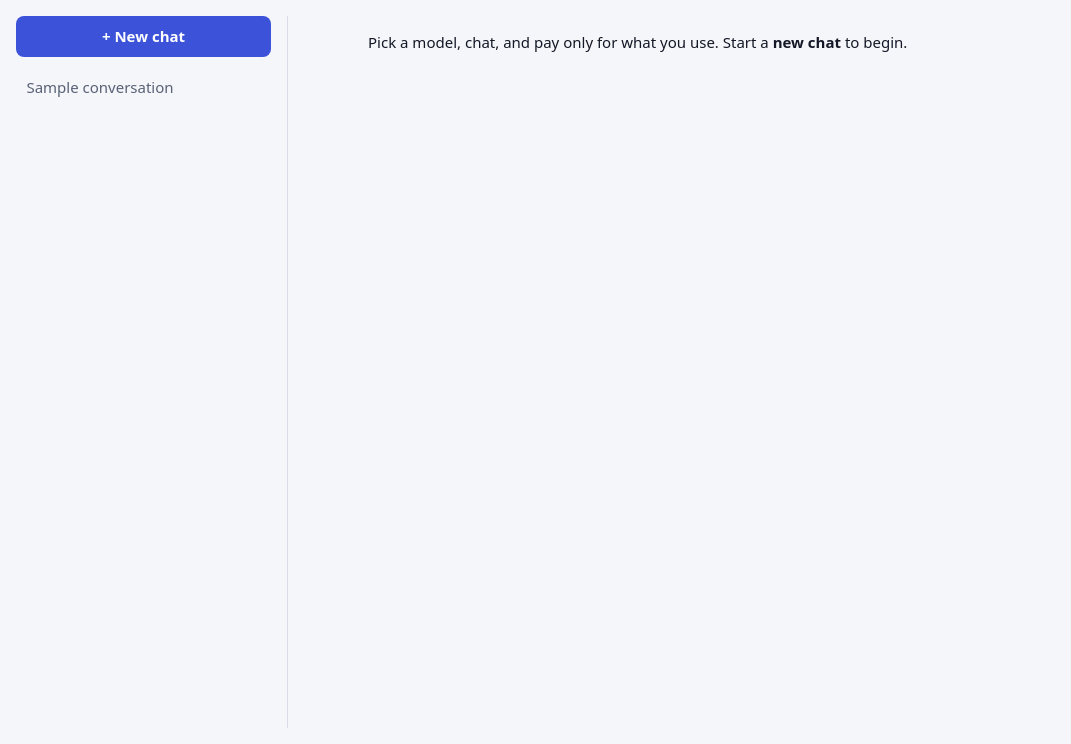
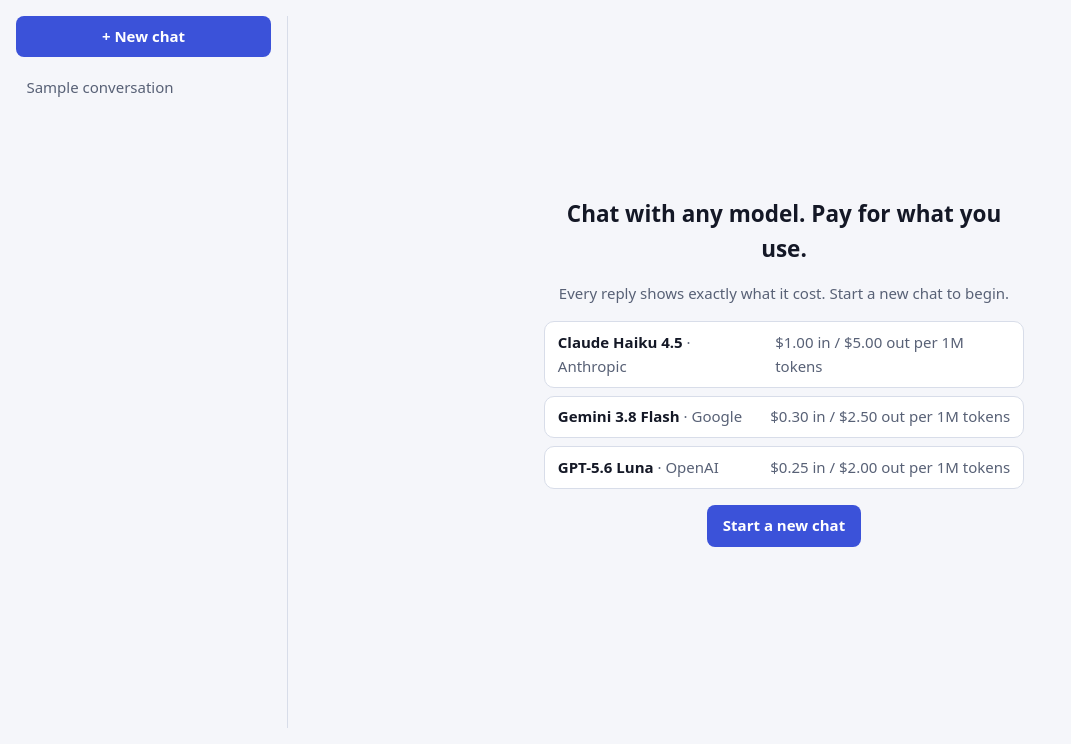
Before and after one commit to beeheado/-ITENT-45--midterm-litechat_dupe, a Django app: page / in a window 1280 px wide. Shown: the part 56-800 px from the top of the page, without its empty margins (0-1071 px from the left). Run offline with Django 5.2, Linux system fonts and the light colour scheme; a user stored in the database is signed in; data comes from the database, SQL or seed files in the repository; tables that the repository leaves empty hold one stand-in row (values such as "Sample post").

Commit message:
feat: chat bubbles, thinking indicator, copy button, auto-growing composer and landing state
Co-Authored-By: Claude Sonnet 5.5 <noreply@anthropic.com>

```diff
--- a/core/views.py
+++ b/core/views.py
@@ -34,7 +34,9 @@ def _sidebar(request):
 
 @login_required
 def chat_home(request):
-    return render(request, "chat.html", {"conversations": _sidebar(request), "conversation": None})
+    return render(request, "chat.html", {
+        "conversations": _sidebar(request), "conversation": None, "models": LLMModel.objects.filter(is_active=True),
+    })
 
 
 @login_required
--- a/templates/chat.html
+++ b/templates/chat.html
@@ -3,46 +3,64 @@
 {% block title %}{{ conversation.title|default:"Darkchat" }}{% endblock %}
 {% block content %}
 <div class="layout">
-  <aside class="sidebar">
+  <aside class="sidebar" aria-label="Conversations">
     <form method="post" action="{% url 'new_conversation' %}">{% csrf_token %}<button>+ New chat</button></form>
     <ul>
       {% for c in conversations %}
-        <li class="{% if conversation and c.pk == conversation.pk %}active{% endif %}"><a href="{% url 'conversation' c.pk %}">{{ c.title }}</a></li>
-      {% empty %}<li class="muted">No chats yet</li>{% endfor %}
+        <li class="{% if conversation and c.pk == conversation.pk %}active{% endif %}"><a href="{% url 'conversation' c.pk %}" {% if conversation and c.pk == conversation.pk %}aria-current="page"{% endif %}>{{ c.title }}</a></li>
+      {% empty %}<li class="muted" style="padding:.45rem .65rem">No chats yet</li>{% endfor %}
     </ul>
   </aside>
 
   <section class="chat">
   {% if not conversation %}
-    <p>Pick a model, chat, and pay only for what you use. Start a <strong>new chat</strong> to begin.</p>
+    <div class="empty">
+      <h2>Chat with any model. Pay for what you use.</h2>
+      <p>Every reply shows exactly what it cost. Start a new chat to begin.</p>
+      <div class="models" aria-label="Available models">
+        {% for m in models %}
+          <div><span><strong>{{ m.display_name }}</strong> <span class="muted">· {{ m.get_provider_display }}</span></span>
+          <span class="muted">${{ m.input_price_micros_per_mtok|price_per_mtok }} in / ${{ m.output_price_micros_per_mtok|price_per_mtok }} out per 1M tokens</span></div>
+        {% endfor %}
+      </div>
+      <form method="post" action="{% url 'new_conversation' %}">{% csrf_token %}<button>Start a new chat</button></form>
+    </div>
   {% else %}
     <div class="convhead">
-      <form method="post" action="{% url 'rename' conversation.pk %}" class="inline">{% csrf_token %}
-        <input name="title" value="{{ conversation.title }}" maxlength="200" aria-label="Chat title"><button>Rename</button></form>
+      <form method="post" action="{% url 'rename' conversation.pk %}">{% csrf_token %}
+        <input name="title" value="{{ conversation.title }}" maxlength="200" aria-label="Chat title"><button class="secondary">Rename</button></form>
       <form method="post" action="{% url 'delete' conversation.pk %}" class="inline" onsubmit="return confirm('Delete this chat?')">{% csrf_token %}
         <button class="danger">Delete</button></form>
     </div>
-    <div class="messages" id="messages">
+    <div class="messages" id="messages" aria-label="Messages">
       {% for m in chat_messages %}
-        <div class="msg {{ m.role }} {% if m.status == 'failed' or m.status == 'cancelled' %}failed{% endif %}">
+        <article class="msg {{ m.role }} {% if m.status == 'failed' or m.status == 'cancelled' %}failed{% endif %}">
+          <div class="who">{% if m.role == "user" %}You{% else %}{{ m.model.display_name|default:"Assistant" }}{% endif %}</div>
           {% if m.reasoning %}<details class="reasoning"><summary>Reasoning</summary>{{ m.reasoning }}</details>{% endif %}
-          {{ m.content }}
+          <div class="body">{{ m.content }}</div>
           {% if m.error %}<div class="notice">{{ m.error }}</div>{% endif %}
-          {% if m.role == "assistant" %}<div class="meta">{{ m.model.display_name }} · {{ m.input_tokens }} in / {{ m.output_tokens }} out · ${{ m.cost_micros|usd:6 }}</div>{% endif %}
-        </div>
+          {% if m.role == "assistant" %}<div class="meta"><span>{{ m.input_tokens }} in / {{ m.output_tokens }} out · ${{ m.cost_micros|usd:6 }}</span>{% if m.content %}<button type="button" class="copy">Copy</button>{% endif %}</div>{% endif %}
+        </article>
+      {% empty %}
+        <div class="empty" id="empty-hint"><h2>Ask anything</h2><p>Pick a model below and send your first message.</p></div>
       {% endfor %}
     </div>
-    <div class="notice" id="error"></div>
+    <div id="error" role="alert"></div>
+    <div class="composer-wrap">
       <form class="composer" id="composer" method="post" action="{% url 'send' conversation.pk %}">
         {% csrf_token %}
-      <select name="model" id="model">
+        <textarea name="content" id="content" rows="1" placeholder="Message" aria-label="Message" required></textarea>
+        <div class="row">
+          <select name="model" id="model" aria-label="Model">
             {% for m in models %}
-          <option value="{{ m.pk }}" {% if m.pk == conversation.model_id %}selected{% endif %}>{{ m.display_name }} · {{ m.get_provider_display }} · ${{ m.input_price_micros_per_mtok|price_per_mtok }}/${{ m.output_price_micros_per_mtok|price_per_mtok }} per 1M tok</option>
+              <option value="{{ m.pk }}" {% if m.pk == conversation.model_id %}selected{% endif %}>{{ m.display_name }} · {{ m.get_provider_display }} · ${{ m.input_price_micros_per_mtok|price_per_mtok }}/${{ m.output_price_micros_per_mtok|price_per_mtok }} per 1M</option>
             {% endfor %}
           </select>
-      <textarea name="content" id="content" rows="2" placeholder="Message" required></textarea>
+          <span class="hint">Enter to send · Shift+Enter for a new line</span>
           <button id="send">Send</button>
+        </div>
       </form>
+    </div>
   {% endif %}
   </section>
 </div>
@@ -54,40 +72,77 @@
         err = document.getElementById("error"), input = document.getElementById("content"),
         btn = document.getElementById("send"), balance = document.querySelector(".balance");
   const usd = (m, p) => (m / 1e6).toFixed(p);
-  const bubble = (cls, text) => { const d = document.createElement("div"); d.className = "msg " + cls; d.textContent = text; box.appendChild(d); box.scrollTop = box.scrollHeight; return d; };
-  box.scrollTop = box.scrollHeight;
-  input.addEventListener("keydown", e => { if (e.key === "Enter" && !e.shiftKey) { e.preventDefault(); form.requestSubmit(); } });
+  const toBottom = () => { box.scrollTop = box.scrollHeight; };
+  const modelName = () => { const o = form.model.options[form.model.selectedIndex]; return o ? o.text.split(" · ")[0] : "Assistant"; };
+
+  function el(tag, cls, text) { const n = document.createElement(tag); if (cls) n.className = cls; if (text !== undefined) n.textContent = text; return n; }
+  function message(role, who) {
+    const hint = document.getElementById("empty-hint"); if (hint) hint.remove();
+    const root = el("article", "msg " + role), body = el("div", "body");
+    root.append(el("div", "who", who), body); box.appendChild(root); toBottom();
+    return { root, body };
+  }
+  function attachCopy(container, body) {
+    const b = el("button", "copy", "Copy"); b.type = "button"; container.appendChild(b); wireCopy(b, body);
+  }
+  function wireCopy(b, body) {
+    b.addEventListener("click", async () => {
+      try { await navigator.clipboard.writeText(body.textContent); b.textContent = "Copied"; }
+      catch (_) { b.textContent = "Press Ctrl/Cmd+C"; }
+      setTimeout(() => { b.textContent = "Copy"; }, 1500);
+    });
+  }
+  // Wire copy buttons on server-rendered replies.
+  box.querySelectorAll(".msg.assistant").forEach(m => { const b = m.querySelector(".copy"); if (b) wireCopy(b, m.querySelector(".body")); });
+
+  function grow() { input.style.height = "auto"; input.style.height = Math.min(input.scrollHeight, 192) + "px"; }
+  input.addEventListener("input", grow);
+  input.addEventListener("keydown", e => { if (e.key === "Enter" && !e.shiftKey && !e.isComposing) { e.preventDefault(); form.requestSubmit(); } });
+  toBottom();
 
   form.addEventListener("submit", async (e) => {
     e.preventDefault();
     err.textContent = "";
-    const body = new FormData(form), text = input.value.trim();
+    const text = input.value.trim();
     if (!text) return;
-    btn.disabled = true;
-    const res = await fetch(form.action, { method: "POST", body, credentials: "same-origin" });
+    const body = new FormData(form);
+    btn.disabled = true; btn.textContent = "Sending…";
+    const restore = () => { btn.disabled = false; btn.textContent = "Send"; input.focus(); };
+    let res;
+    try { res = await fetch(form.action, { method: "POST", body, credentials: "same-origin" }); }
+    catch (_) { err.textContent = "Couldn't reach the server. Check your connection and try again."; restore(); return; }
     if (!res.ok) {
       let msg = "Something went wrong."; try { msg = (await res.json()).error || msg; } catch (_) {}
-      err.textContent = msg; btn.disabled = false; return;
+      err.textContent = msg; restore(); return;
     }
-    bubble("user", text); input.value = "";
-    const out = bubble("assistant", ""), body_el = document.createTextNode(""), meta = document.createElement("div");
-    let details = null, reasoningText = null;
-    meta.className = "meta"; out.append(body_el, meta);
-    const reader = res.body.getReader(), dec = new TextDecoder(); let buf = "";
+    message("user", "You").body.textContent = text;
+    input.value = ""; grow();
+    const out = message("assistant", modelName());
+    out.body.classList.add("thinking");
+    const textNode = document.createTextNode(""); out.body.append(textNode);
+    box.setAttribute("aria-busy", "true");
+    let details = null, reasoningNode = null;
+    const meta = el("div", "meta"); out.root.append(meta);
+    const firstToken = () => out.body.classList.remove("thinking");
     const handle = (ev) => {
       if (ev.t === "reasoning") {
-        if (!details) { details = document.createElement("details"); details.className = "reasoning";
-          const s = document.createElement("summary"); s.textContent = "Reasoning"; reasoningText = document.createTextNode(""); details.append(s, reasoningText); out.prepend(details); }
-        reasoningText.data += ev.v;
-      } else if (ev.t === "text") { body_el.data += ev.v; }
+        if (!details) {
+          details = el("details", "reasoning"); details.append(el("summary", "", "Reasoning")); reasoningNode = document.createTextNode(""); details.append(reasoningNode);
+          out.root.insertBefore(details, out.body);
+        }
+        reasoningNode.data += ev.v;
+      } else if (ev.t === "text") { firstToken(); textNode.data += ev.v; }
       else if (ev.t === "done") {
-        meta.textContent = ev.input + " in / " + ev.output + " out · $" + usd(ev.cost, 6);
-        if (ev.error) { const n = document.createElement("div"); n.className = "notice"; n.textContent = ev.error; out.append(n); out.classList.add("failed"); }
+        firstToken();
+        meta.append(el("span", "", ev.input + " in / " + ev.output + " out · $" + usd(ev.cost, 6)));
+        if (textNode.data) attachCopy(meta, out.body);
+        if (ev.error) { out.root.insertBefore(el("div", "notice", ev.error), meta); out.root.classList.add("failed"); }
         if (balance) balance.textContent = "$" + usd(ev.balance, 4);
       }
-      box.scrollTop = box.scrollHeight;
+      toBottom();
     };
     try {
+      const reader = res.body.getReader(), dec = new TextDecoder(); let buf = "";
       for (;;) {
         const { value, done } = await reader.read();
         if (done) break;
@@ -95,7 +150,7 @@
         let i; while ((i = buf.indexOf("\n")) >= 0) { const line = buf.slice(0, i); buf = buf.slice(i + 1); if (line) handle(JSON.parse(line)); }
       }
     } catch (_) { err.textContent = "Connection lost before the reply finished."; }
-    btn.disabled = false; input.focus();
+    firstToken(); box.removeAttribute("aria-busy"); restore();
   });
 })();
 </script>
```
Lines whose indentation alone changed are shown as unchanged.
